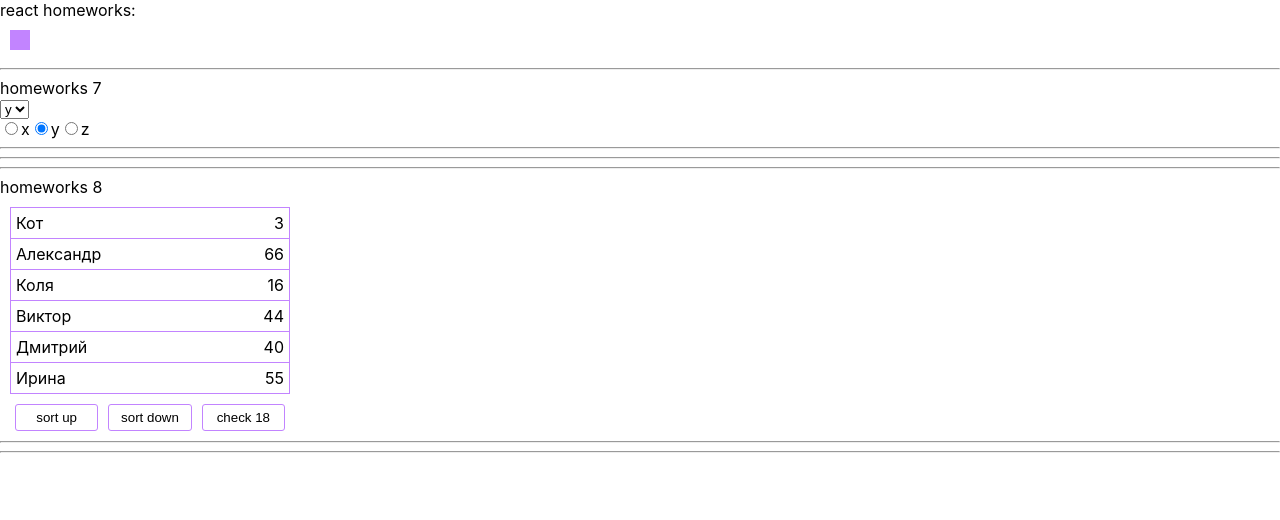
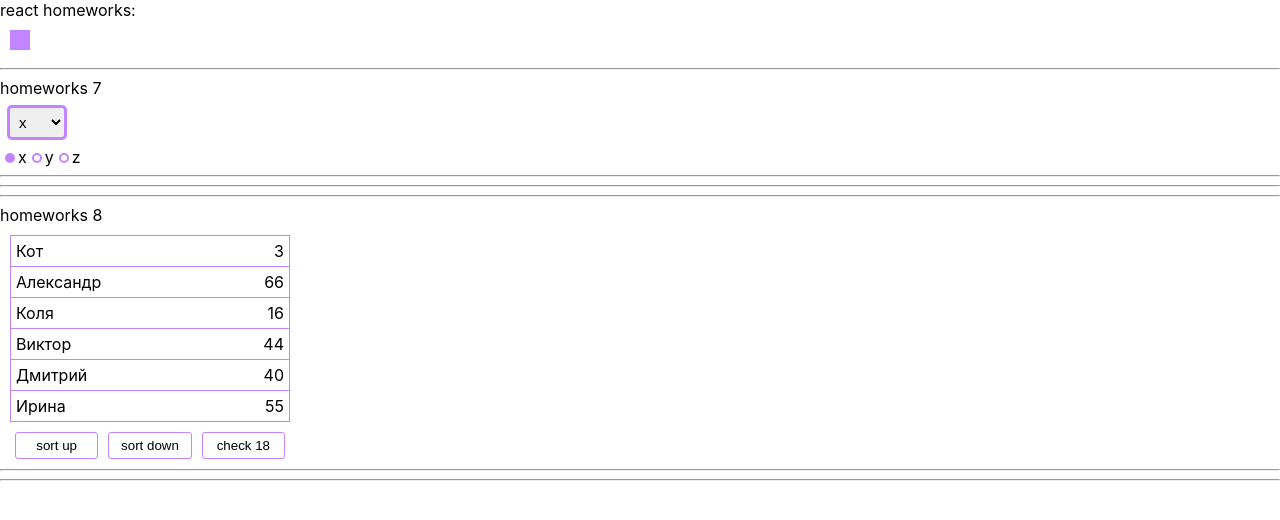
Before and after one commit to Lapa17/homeworks-lapa, a React (Create React App) app: page /#/junior in a window 1280 px wide. Shown: the top 520 px of the page. Built offline with nearby package versions, Linux system fonts and the light colour scheme.

Commit message:
added styles in HW7

```diff
--- a/src/p2-homeworks/h7/HW7.tsx
+++ b/src/p2-homeworks/h7/HW7.tsx
@@ -5,7 +5,7 @@ import SuperRadio from './common/c6-SuperRadio/SuperRadio'
 const arr = ['x', 'y', 'z']
 
 function HW7() {
-    const [value, onChangeOption] = useState(arr[1])
+    const [value, onChangeOption] = useState(arr[0])
 
     return (
         <div>
--- /dev/null
+++ b/src/p2-homeworks/h7/common/c5-SuperSelect/SuperSelect.module.css
@@ -0,0 +1,16 @@
+.select{
+    width: 60px;
+    font-size: 15px;
+    padding: 5px;
+    border: 3px solid #c284ff;
+    border-radius: 5px;
+}
+
+.select:focus-visible{
+    outline-offset: 0;
+    outline: 1px solid #c284ff;
+}
+
+.wrapper{
+    margin: 7px;
+}
--- a/src/p2-homeworks/h7/common/c5-SuperSelect/SuperSelect.tsx
+++ b/src/p2-homeworks/h7/common/c5-SuperSelect/SuperSelect.tsx
@@ -1,4 +1,5 @@
-import React, { SelectHTMLAttributes, DetailedHTMLProps, ChangeEvent } from 'react'
+import React, {SelectHTMLAttributes, DetailedHTMLProps, ChangeEvent} from 'react'
+import s from './SuperSelect.module.css'
 
 type DefaultSelectPropsType = DetailedHTMLProps<SelectHTMLAttributes<HTMLSelectElement>, HTMLSelectElement>
 
@@ -14,9 +15,9 @@ const SuperSelect: React.FC<SuperSelectPropsType> = (
         ...restProps
     }
 ) => {
-    const mappedOptions: JSX.Element[] = options ? options.map((m,i) => {
-        return <option value={m} key={m + '-' + i}>{m}</option>
-    })
+    const mappedOptions: JSX.Element[] = options ? options.map((m, i) => {
+            return <option value={m} key={m + '-' + i}>{m}</option>
+        })
         : []; // map options with key
 
     const onChangeCallback = (e: ChangeEvent<HTMLSelectElement>) => {
@@ -25,9 +26,11 @@ const SuperSelect: React.FC<SuperSelectPropsType> = (
     }
 
     return (
-        <select onChange={onChangeCallback} {...restProps}>
-            {mappedOptions}
-        </select>
+        <div className={s.wrapper}>
+            <select onChange={onChangeCallback} {...restProps} className={s.select}>
+                {mappedOptions}
+            </select>
+        </div>
     )
 }
 
--- /dev/null
+++ b/src/p2-homeworks/h7/common/c6-SuperRadio/SuperRadio.module.css
@@ -0,0 +1,18 @@
+.radio{
+    appearance: none;
+    border: 2px solid #c284ff;
+    width: 10px;
+    height: 10px;
+    border-radius: 50%;
+
+}
+
+.radio:checked{
+    background: #c284ff;
+    transition-duration: 1s;
+
+}
+
+.radio:hover{
+    border: 3px solid #c284ff;
+}
--- a/src/p2-homeworks/h7/common/c6-SuperRadio/SuperRadio.tsx
+++ b/src/p2-homeworks/h7/common/c6-SuperRadio/SuperRadio.tsx
@@ -1,4 +1,5 @@
 import React, {ChangeEvent, InputHTMLAttributes, DetailedHTMLProps} from 'react'
+import s from './SuperRadio.module.css'
 
 type DefaultRadioPropsType = DetailedHTMLProps<InputHTMLAttributes<HTMLInputElement>, HTMLInputElement>
 
@@ -23,7 +24,7 @@ const SuperRadio: React.FC<SuperRadioPropsType> = (
 
     const mappedOptions: any[] = options ? options.map((o, i) => ( // map options with key
         <label key={name + '-' + i}>
-            <input
+            <input className={s.radio}
                 type={'radio'}
                 name={name}
                 checked={o === value ? true : false}
```
